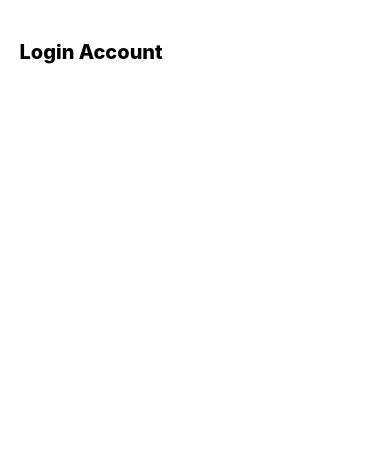
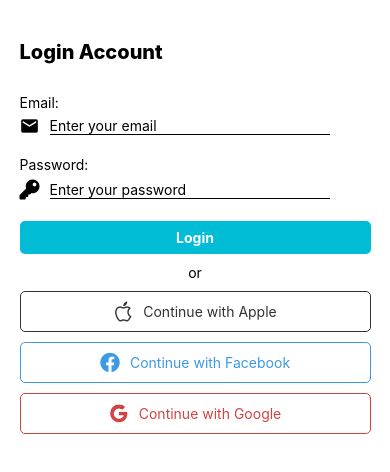
Before and after one commit to TDMinhNhat/travelling-mobile-app-repo, a React Native app in the folder travelling-app-fe/: screen / in a window 390 px wide. Shown: the top 472 px of the page. Built offline with nearby package versions, Linux system fonts and the light colour scheme.

Commit message:
display form log_in in Login screen

```diff
--- a/travelling-app-fe/src/screens/LoginScreen.tsx
+++ b/travelling-app-fe/src/screens/LoginScreen.tsx
@@ -1,16 +1,80 @@
-import React from "react";
-import { SafeAreaView, Text, View } from 'react-native';
+import React, { useState } from "react";
+import { SafeAreaView, Text, TextInput, View, Pressable } from 'react-native';
 import LoginStyle from "../style/LoginStyle";
+import FontAwesome5 from '@expo/vector-icons/FontAwesome5';
+import MaterialIcons from '@expo/vector-icons/MaterialIcons';
+import AntDesign from '@expo/vector-icons/AntDesign';
 
 export default function () {
 
+    const [email, setEmail] = useState("");
+    const [password, setPassword] = useState("");
+
     return (
         <SafeAreaView style={LoginStyle.container}>
-            <View style={{width: "90%"}}>
-                <View style={{marginTop: 40}}>
-                    <Text style={{fontWeight: 800, fontSize: 20}}>Login Account</Text>
+            <View style={{ width: "90%" }}>
+                <View style={{ marginTop: 40 }}>
+                    <Text style={{ fontWeight: 800, fontSize: 20 }}>Login Account</Text>
                 </View>
-                <View></View>
+                <View style={{ marginTop: 30 }}>
+                    <View>
+                        <Text>Email:</Text>
+                        <View style={{ display: "flex", flexDirection: "row", alignItems: "center", marginTop: 5 }}>
+                            <MaterialIcons name="email" size={20} color="black" />
+                            <TextInput
+                                style={{ borderBottomWidth: 1, width: "80%", marginLeft: 10 }}
+                                placeholder="Enter your email"
+                                value={email}
+                                onChangeText={setEmail}
+                                keyboardType="email-address"
+                            />
+                        </View>
+                    </View>
+                    <View style={{ marginTop: 20 }}>
+                        <Text>Password:</Text>
+                        <View style={{ display: "flex", flexDirection: "row", alignItems: "center", marginTop: 5 }}>
+                            <FontAwesome5 name="key" size={20} color="black" />
+                            <TextInput
+                                style={{ borderBottomWidth: 1, width: "80%", marginLeft: 10 }}
+                                placeholder="Enter your password"
+                                value={password}
+                                onChangeText={setPassword}
+                                secureTextEntry={true}
+                            />
+                        </View>
+                    </View>
+                    <View style={{marginTop: 20, backgroundColor: "#00bdd5", borderRadius: 5}}>
+                        <Pressable style={{display: "flex", alignItems: "center", padding: 8}}>
+                            <Text style={{fontWeight: 700, color: "white"}}>Login</Text>
+                        </Pressable>
+                    </View>
+                    <View style={{ width: "100%", marginTop: 10 }}>
+                        <Text style={{ textAlign: "center" }}>or</Text>
+                    </View>
+                    <View style={{ display: "flex", flexDirection: "column", alignItems: "center" }}>
+                        <View style={{width: "100%", borderWidth: 1, borderColor: "#323232", borderRadius: 5, marginTop: 10}}>
+                            <Pressable  style={{display: "flex", flexDirection: "row", justifyContent: "center", alignItems: "center", padding: 8}}>
+                                <AntDesign name="apple-o" size={20} color="#323232" />
+                                <Text style={{marginLeft: 10, color: "#323232"}}>Continue with Apple</Text>
+                            </Pressable>
+                        </View>
+                        <View style={{width: "100%", borderWidth: 1, borderColor: "#3c99e3", borderRadius: 5, marginTop: 10}}>
+                            <Pressable  style={{display: "flex", flexDirection: "row", justifyContent: "center", alignItems: "center", padding: 8}}>
+                                <FontAwesome5 name="facebook" size={20} color="#3c99e3" />
+                                <Text style={{marginLeft: 10, color: "#3c99e3"}}>Continue with Facebook</Text>
+                            </Pressable>
+                        </View>
+                        <View style={{width: "100%", borderWidth: 1, borderColor: "#d04442", borderRadius: 5, marginTop: 10}}>
+                            <Pressable  style={{display: "flex", flexDirection: "row", justifyContent: "center", alignItems: "center", padding: 8}}>
+                                <AntDesign name="google" size={20} color="#d04442" />
+                                <Text style={{marginLeft: 10, color: "#d04442"}}>Continue with Google</Text>
+                            </Pressable>
+                        </View>
+                    </View>
+                    <View style={{marginTop: 25, justifyContent: "center", alignItems: "center"}}>
+
+                    </View>
+                </View>
                 <View></View>
             </View>
         </SafeAreaView>
```
